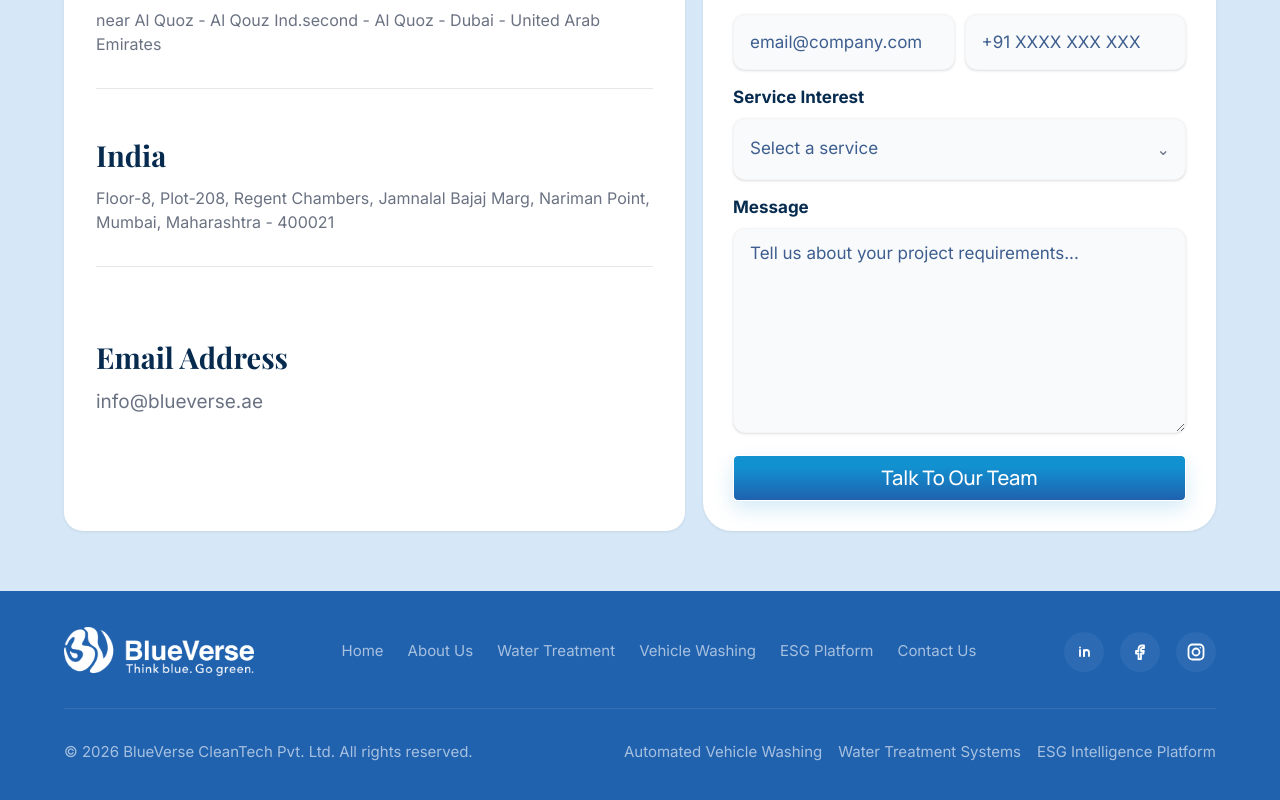
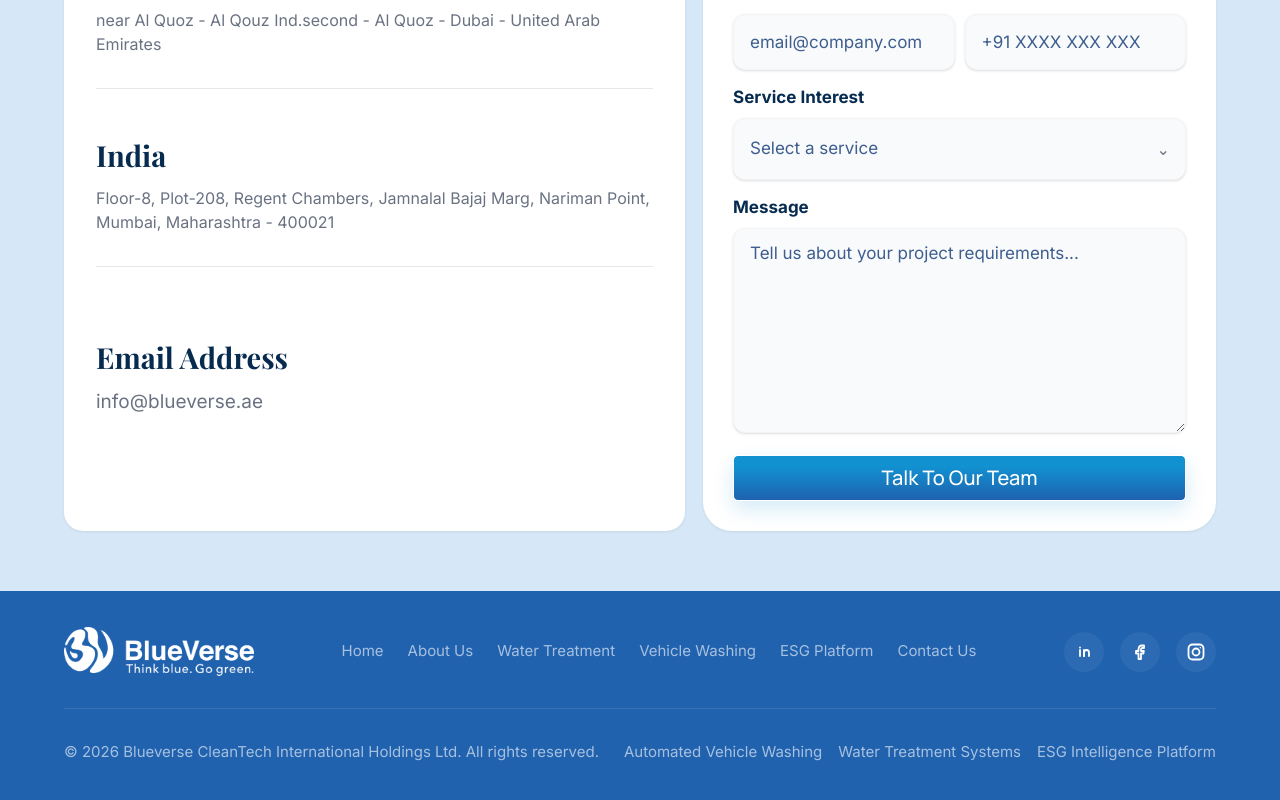
Before and after one commit to developers-xntric/blueverse-system, a Next.js app: page / in a window 1280 px wide. Shown: the part 5881-6681 px from the top of the page. Built offline with nearby package versions, Linux system fonts and the light colour scheme; a web font is replaced by a local one.

Commit message:
copy wrght changes

```diff
--- a/src/components/home/footer.tsx
+++ b/src/components/home/footer.tsx
@@ -61,7 +61,7 @@ export function Footer() {
         </div>
         <div className="mt-8 border-t border-white/10 pt-3 md:pt-8 flex flex-col-reverse md:flex-row md:items-center md:justify-between gap-4 md:gap-0">
           <p className="text-[16px] text-white/60 md:text-[15px]">
-            ©  2026 BlueVerse CleanTech Pvt. Ltd. All rights reserved.
+            © 2026 Blueverse CleanTech International Holdings Ltd. All rights reserved.
           </p>
           <div className="mt-4 flex flex-col md:flex-row md:flex-wrap gap-3 text-white/60 md:mt-0 md:gap-4 md:text-[15px]">
             {footerServiceLinks.map((item) => (
--- a/src/components/waste-water-treatment/epc-focus-areas-section.tsx
+++ b/src/components/waste-water-treatment/epc-focus-areas-section.tsx
@@ -43,7 +43,7 @@ export function EpcFocusAreasSection() {
             className="w-full cursor-pointer rounded-[5px] border border-white bg-[#1191d0] py-3 text-center font-heading text-[16px] font-medium text-white hover:bg-[#1191d0]/90 md:w-82.5 md:shrink-0"
             href="/#contact"
           >
-            Let&apos;s Discuss Your Project
+            Build With BlueVerse
           </a>
         </div>
       </div>
```
